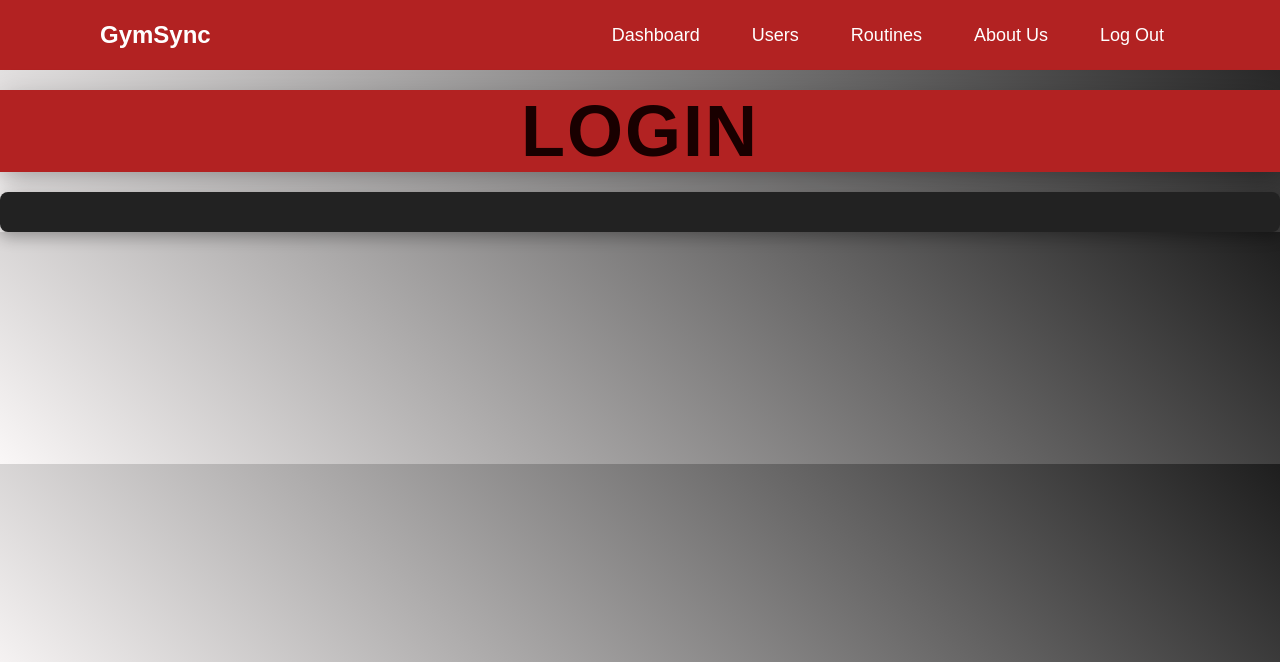
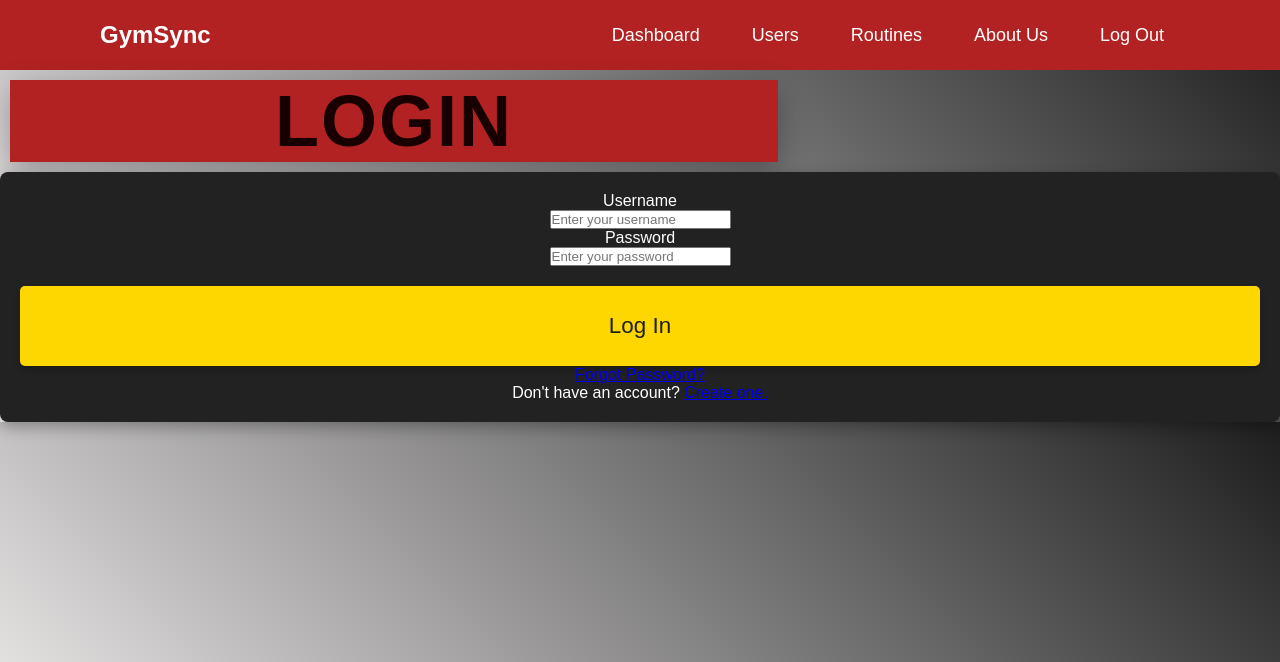
Before and after one commit to ArmandoMartinez3/dgl104-appdevproj-group6, a Django app: template gymapp/templates/admin/t.admin_login.html in a window 1280 px wide. Shown: the top 662 px of the page. Run offline with Django 5.2, Linux system fonts and the light colour scheme; the template is opened without the code that fills it, so the values that code supplies are empty.

Commit message:
Added content to the log in page,
I have added content to the log in page, specifically a form that asks the user for password, username, log in , link for forgot password, and a link for create one to resemble the Mock-Up.

```diff
--- a/gymapp/templates/admin/t.admin_login.html
+++ b/gymapp/templates/admin/t.admin_login.html
@@ -19,14 +19,48 @@
           <a href="#">Log Out</a>
         </div>
       </nav>
+    </header>
+    <!--Main Section of page-->
+    <main>
+      <section class="login-container">
+        <h2>Login</h2>
 
-      <!--Main Section of page-->
-      <main>
-        <section class="login-container">
-          <h2>Login</h2>
-          <form action="#" method="POST"></form>
+        <!-- Login Form -->
+        <section class="form-container">
+          <form action="#" method="POST">
+            <label for="username">Username</label>
+            <input
+              type="text"
+              id="username"
+              name="username"
+              placeholder="Enter your username"
+              required
+            />
+
+            <label for="password">Password</label>
+            <input
+              type="password"
+              id="password"
+              name="password"
+              placeholder="Enter your password"
+              required
+            />
+
+            <div class="button-container">
+              <button type="submit">Log In</button>
+            </div>
+
+            <div class="password-link">
+              <a href="#">Forgot Password?</a>
+            </div>
+
+            <div class="signup-link">
+              <p>Don't have an account? <a href="#">Create one.</a></p>
+            </div>
+          </form>
         </section>
-      </main>
-    </header>
+      </section>
+    </main>
+    <footer></footer>
   </body>
 </html>
--- a/gymapp/templates/admin/t_admin_home.css
+++ b/gymapp/templates/admin/t_admin_home.css
@@ -58,7 +58,7 @@ body {
 /* Header Styling */
 h2 {
   text-align: center;
-  margin: 20px 0;
+  margin: 10px;
   color: #190000; /* Red Main title */
   font-size: 4.5em;
   font-weight: bold;
@@ -66,6 +66,7 @@ h2 {
   text-transform: uppercase;
   background-color: #b22222;
   box-shadow: 0 10px 30px rgba(0, 0, 0, 0.3);
+  width: 60%;
 }
 
 /*Styling for the table */
```
